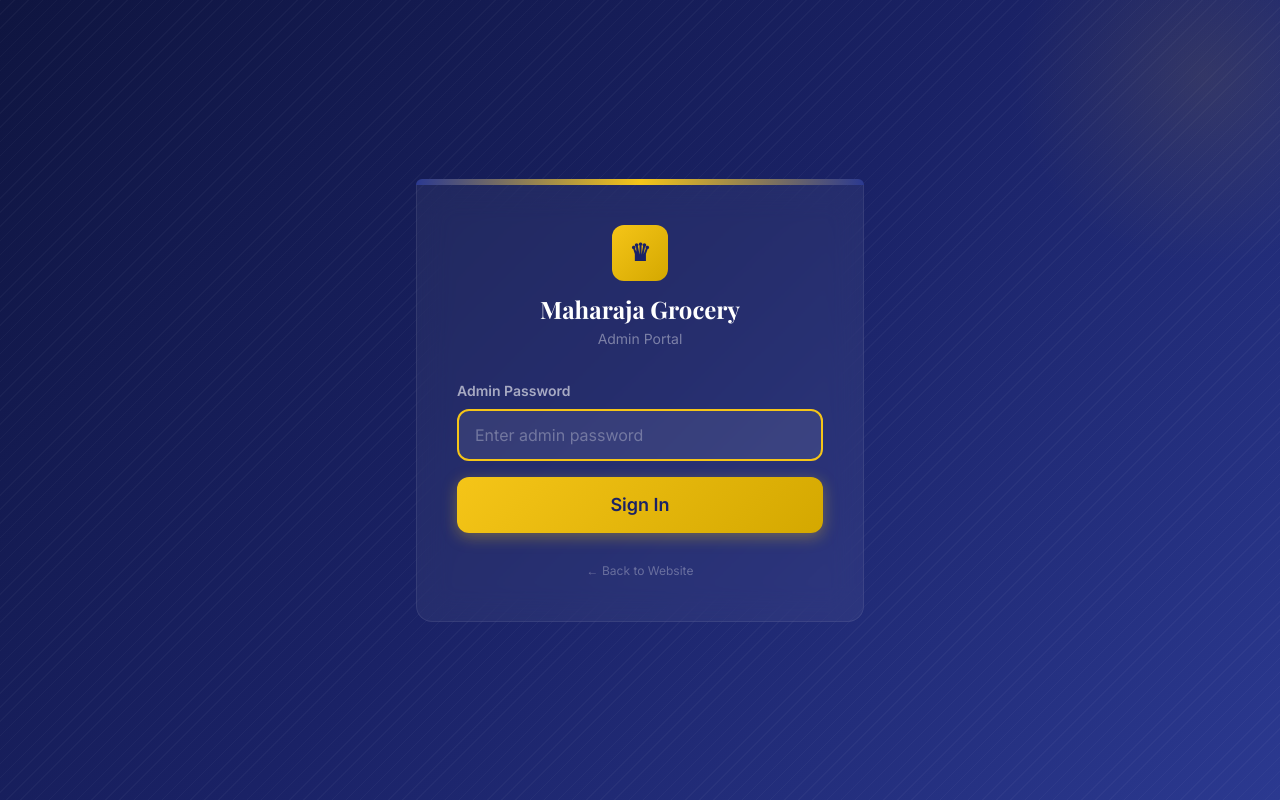
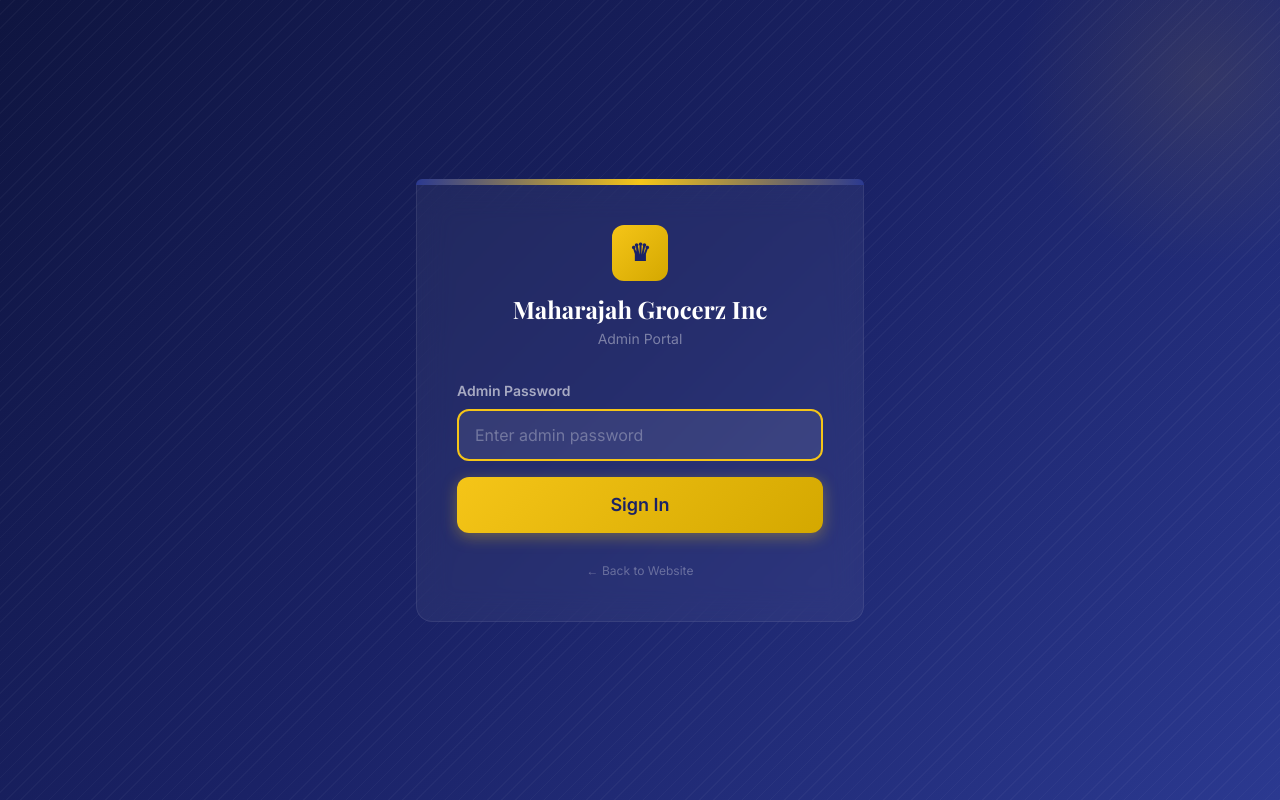
Before and after one commit to molypoly/maharajahgrocerz, a React (Vite) app: page /admin in a window 1280 px wide. Shown: the top 800 px of the page. Built offline with nearby package versions, Linux system fonts and the light colour scheme; a web font is replaced by a local one.

Commit message:
Add live Google rating, fix map pin, language switcher, fixed Company Name

```diff
--- a/index.html
+++ b/index.html
@@ -4,7 +4,7 @@
     <meta charset="UTF-8" />
     <link rel="icon" type="image/svg+xml" href="/favicon.svg" />
     <meta name="viewport" content="width=device-width, initial-scale=1.0" />
-    <title>Maharaja Grocery — Kelowna's Premier South Asian Grocery Store</title>
+    <title>Maharajah Grocerz Inc — Kelowna's Premier South Asian Grocery Store</title>
     <meta name="description" content="Kelowna's premier destination for authentic Indian, South Asian & Middle Eastern groceries. Open daily 8AM–11PM at 150 Asher Rd, Kelowna BC." />
     <link rel="preconnect" href="https://fonts.googleapis.com" />
     <link rel="preconnect" href="https://fonts.gstatic.com" crossorigin />
@@ -13,5 +13,25 @@
   <body>
     <div id="root"></div>
     <script type="module" src="/src/main.jsx"></script>
+
+    <!-- Google Translate -->
+    <script type="text/javascript">
+      function googleTranslateElementInit() {
+        new google.translate.TranslateElement(
+          {
+            pageLanguage: 'en',
+            includedLanguages: 'en,pa,hi',
+            autoDisplay: false,
+          },
+          'google_translate_element'
+        );
+      }
+    </script>
+    <script
+      type="text/javascript"
+      src="//translate.google.com/translate_a/element.js?cb=googleTranslateElementInit"
+      src="https://maps.googleapis.com/maps/api/js?key=AIzaSyAfDKmwY3DuHXsvcjo6fLdYkAs2hosVM-g&libraries=places"
+    ></script>
+
   </body>
 </html>
--- a/src/components/AboutSection.jsx
+++ b/src/components/AboutSection.jsx
@@ -77,7 +77,7 @@ export default function AboutSection() {
             </h2>
 
             <p className="text-gray-600 text-lg leading-relaxed mb-5">
-              Maharaja Grocery was built for the Kelowna community — a place where you can find the dosa batter, the right lentils, the spices your grandmother used, and the frozen samosas that save a busy weeknight.
+              Maharajah Grocerz Inc was built for the Kelowna community — a place where you can find the dosa batter, the right lentils, the spices your grandmother used, and the frozen samosas that save a busy weeknight.
             </p>
             <p className="text-gray-600 text-lg leading-relaxed mb-10">
               Whether you're a seasoned cook or just discovering South Asian cuisine, our knowledgeable, friendly staff are here to help. We don't just stock shelves — we connect people to culture, memory, and flavour.
--- a/src/components/Footer.jsx
+++ b/src/components/Footer.jsx
@@ -24,7 +24,7 @@ export default function Footer() {
                    style={{ background: 'linear-gradient(135deg, #F5C518, #D4A800)' }}>
                 ♛
               </div>
-              <span className="font-serif text-xl font-bold text-white">Maharaja Grocery</span>
+              <span className="font-serif text-xl font-bold text-white">Maharajah Grocerz Inc</span>
             </div>
             <p className="text-white/40 text-sm leading-relaxed italic pl-12">
               "Bringing the flavours of home to Kelowna."
@@ -79,7 +79,7 @@ export default function Footer() {
 
         {/* Bottom bar */}
         <div className="border-t pt-8 text-center" style={{ borderColor: 'rgba(255,255,255,0.06)' }}>
-          <p className="text-white/25 text-sm">© 2025 Maharaja Grocery, Kelowna BC. All rights reserved.</p>
+          <p className="text-white/25 text-sm">© 2025 Maharajah Grocerz Inc, Kelowna BC. All rights reserved.</p>
         </div>
       </div>
     </footer>
--- a/src/components/Navbar.jsx
+++ b/src/components/Navbar.jsx
@@ -19,12 +19,17 @@ export default function Navbar() {
   }
 
   const switchLanguage = (lang) => {
+  const trySwitch = (attempts = 0) => {
     const select = document.querySelector('.goog-te-combo')
     if (select) {
       select.value = lang
       select.dispatchEvent(new Event('change'))
+    } else if (attempts < 10) {
+      setTimeout(() => trySwitch(attempts + 1), 300)
     }
   }
+  trySwitch()
+}
 
   return (
     <nav
@@ -46,7 +51,7 @@ export default function Navbar() {
               ♛
             </div>
             <span className="font-serif text-lg lg:text-xl font-bold text-white group-hover:text-gold transition-colors tracking-wide">
-              Maharaja Grocery
+              Maharajah Grocerz Inc
             </span>
           </button>
 
@@ -121,7 +126,7 @@ export default function Navbar() {
           </div>
         )}
       </div>
-      <div id="google_translate_element" style={{ display: 'none' }} />
+      <div id="google_translate_element" style={{ position: 'absolute', opacity: 0, pointerEvents: 'none', height: 0, overflow: 'hidden' }} />
     </nav>
   )
 }
--- a/src/components/ProductRequestSection.jsx
+++ b/src/components/ProductRequestSection.jsx
@@ -16,7 +16,7 @@ export default function ProductRequestSection() {
 
   const handleSubmit = (e) => {
     e.preventDefault()
-    const body = `Hi Maharaja Grocery Team,\n\nI'd like to request the following product:\n\nName: ${form.name}\nContact: ${form.contact}\nProduct: ${form.product}\n\nThank you!`
+    const body = `Hi Maharajah Grocerz Inc Team,\n\nI'd like to request the following product:\n\nName: ${form.name}\nContact: ${form.contact}\nProduct: ${form.product}\n\nThank you!`
     window.location.href = `mailto:info@maharajagrocery.ca?subject=Product Request from ${form.name}&body=${encodeURIComponent(body)}`
     setSubmitted(true)
   }
@@ -58,7 +58,7 @@ export default function ProductRequestSection() {
             ) : (
               <form onSubmit={handleSubmit} className="space-y-5">
                 {[
-                  { label: 'Your Name', field: 'name', type: 'text', placeholder: 'e.g. Priya Sharma' },
+                  { label: 'Your Name', field: 'name', type: 'text', placeholder: 'Your Name Here' },
                   { label: 'Phone or Email', field: 'contact', type: 'text', placeholder: "So we can let you know when it's in" },
                 ].map(({ label, field, type, placeholder }) => (
                   <div key={field}>
--- a/src/components/VisitSection.jsx
+++ b/src/components/VisitSection.jsx
@@ -30,13 +30,13 @@ export default function VisitSection() {
           {/* Map */}
           <div className="scroll-reveal rounded-3xl overflow-hidden shadow-2xl border-2" style={{ minHeight: '420px', borderColor: 'rgba(43,57,144,0.15)' }}>
             <iframe
-              src="https://maps.google.com/maps?q=150+Asher+Rd+Kelowna+BC+V1X+3H6&t=&z=15&ie=UTF8&iwloc=&output=embed"
+              src="https://www.google.com/maps/embed/v1/place?key=AIzaSyAfDKmwY3DuHXsvcjo6fLdYkAs2hosVM-g&q=place_id:ChIJL-cQLuyNfVMR0dfnf7ZQGU0&zoom=15"
               className="w-full h-full"
               style={{ minHeight: '420px', border: 0 }}
               allowFullScreen
               loading="lazy"
               referrerPolicy="no-referrer-when-downgrade"
-              title="Maharaja Grocery Location"
+              title="Maharajah Grocerz Inc Location"
             />
           </div>
 
--- a/src/pages/AdminPage.jsx
+++ b/src/pages/AdminPage.jsx
@@ -74,7 +74,7 @@ export default function AdminPage() {
                    style={{ background: 'linear-gradient(135deg, #F5C518, #D4A800)' }}>
                 ♛
               </div>
-              <h1 className="font-serif text-2xl font-bold text-white">Maharaja Grocery</h1>
+              <h1 className="font-serif text-2xl font-bold text-white">Maharajah Grocerz Inc</h1>
               <p className="text-white/40 text-sm mt-1">Admin Portal</p>
             </div>
 
@@ -128,7 +128,7 @@ export default function AdminPage() {
             <div className="w-9 h-9 rounded-lg flex items-center justify-center text-navy font-bold"
                  style={{ background: 'linear-gradient(135deg, #F5C518, #D4A800)' }}>♛</div>
             <div>
-              <div className="font-serif font-bold text-white">Maharaja Grocery</div>
+              <div className="font-serif font-bold text-white">Maharajah Grocerz Inc</div>
               <div className="text-white/40 text-xs">Admin Panel</div>
             </div>
           </div>
```
